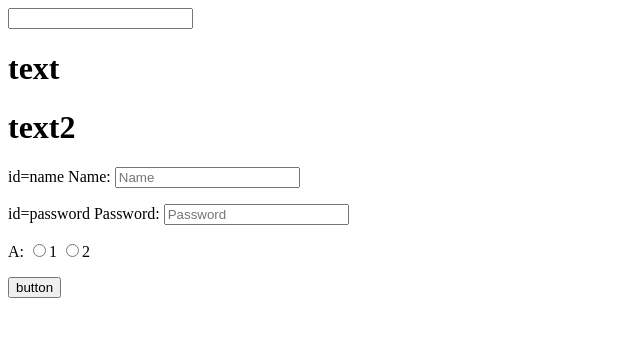
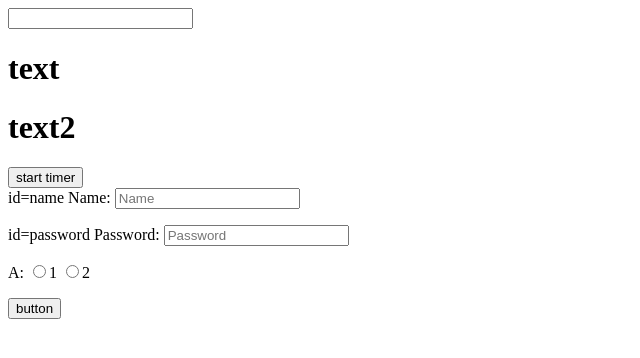
Before and after one commit to A123play2012/my_projects, a plain HTML site: page index.html in a window 1280 px wide. Shown: the whole page, without its empty margins (0-640 px from the left). Drawn offline with Linux system fonts and the light colour scheme.

Commit message:
index.html

```diff
--- a/index.html
+++ b/index.html
@@ -11,6 +11,7 @@
 	<input id=Pword oninput=text1(this)></input>
 	<h1 id=text onclick=secret()>text</h1>
 	<h1 id=text1 onmouseover=test2(this)>text2</h1>
+	<button onclick=interval1>start timer</button>
 	<form id='form1'>
 		<label> id=name Name:</label>
 		<input placeholder='Name'></input>
```
